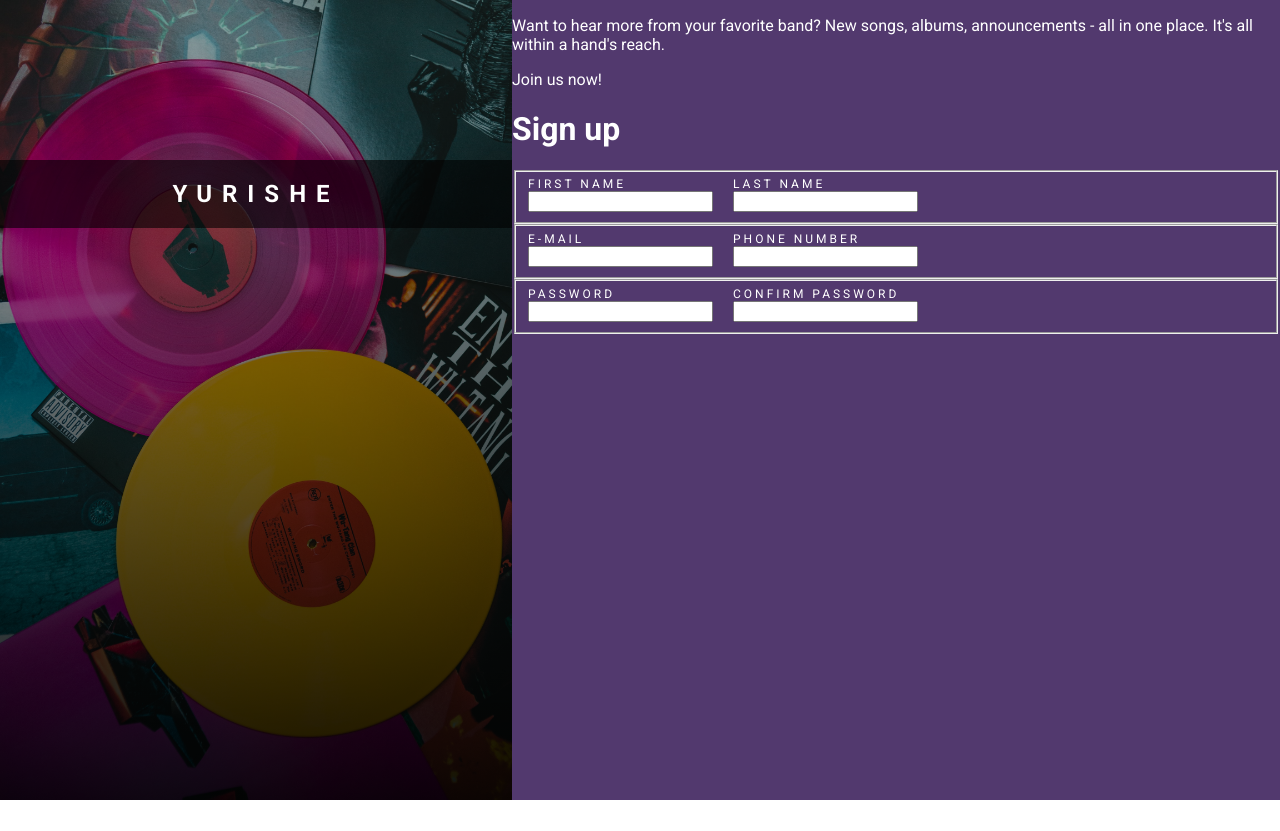
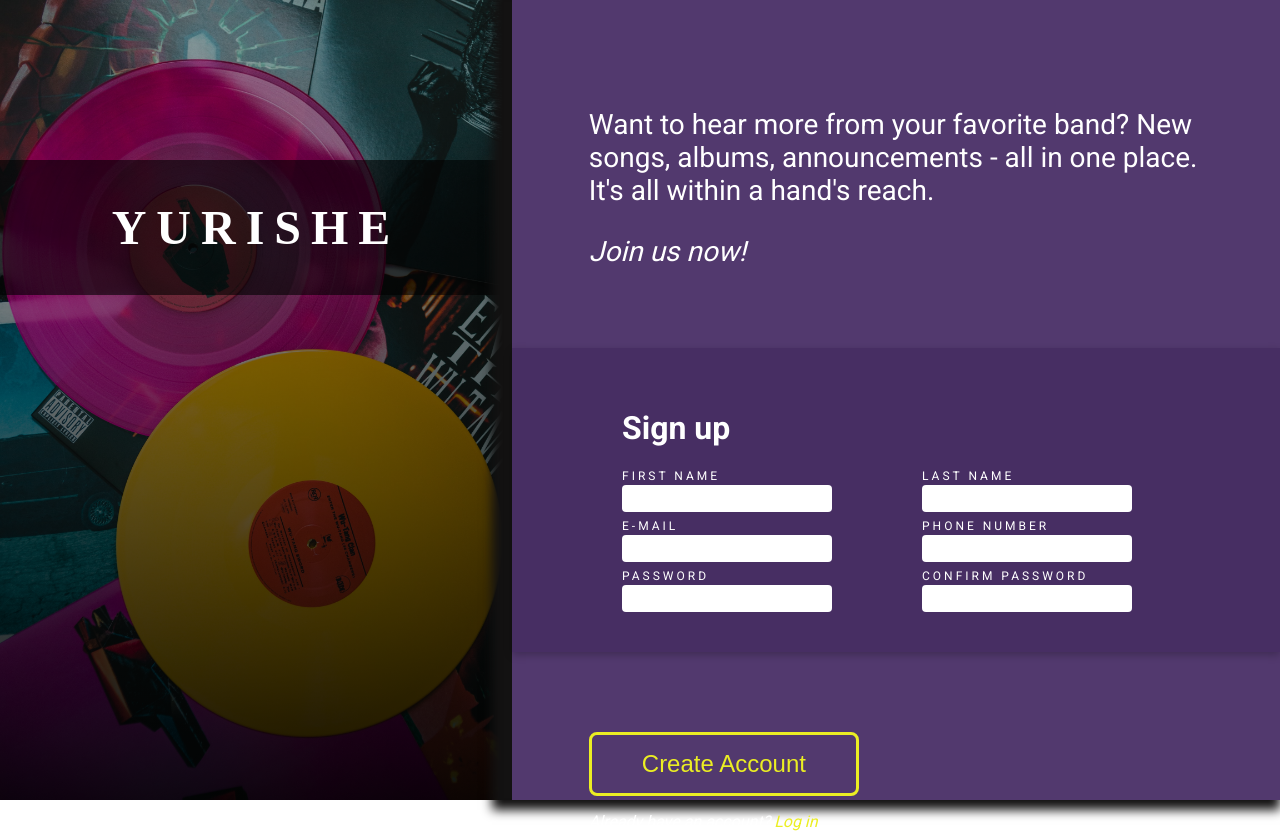
Before and after one commit to yurishe0/top-signupform, a plain HTML site: page index.html in a window 1280 px wide. Before the commit the page ends 800 px from the top, so only its background shows below. Drawn offline with Linux system fonts and the light colour scheme; a web font is replaced by a local one.

Commit message:
Finished page

```diff
--- a/index.html
+++ b/index.html
@@ -17,46 +17,51 @@
                 <h2>yurishe</h2>
             </div>
         </div>
+        <div class="section-wrapper">
             <div class="section-container">
+                <div class="text-container">
                     <p>Want to hear more from your favorite band? New songs, albums, announcements - all in one place. It's all
                         within a hand's reach.</p>
                     <p>Join us now!</p>
+                </div>
                 <div class="form-container">
-                <form action="" method="post">
+                    <form action="" method="post" id="signupform">
                         <h1>Sign up</h1>
-                    <fieldset>
+                        <div class="input-grid">
                             <div class="input-container">
                                 <label for="fname">First name</label>
-                            <input type="text" name="" id="fname" name="fname">
+                                <input type="text" name="" id="fname" name="fname" min="2" max="24">
                             </div>
                             <div class="input-container">
                                 <label for="lname">Last name</label>
-                            <input type="text" name="" id="lname" name="lname">
+                                <input type="text" name="" id="lname" name="lname" min="2" max="24">
                             </div>
-                    </fieldset>
-
-                    <fieldset>
                             <div class="input-container">
                                 <label for="email">E-mail</label>
                                 <input type="email" name="email" id="email">
                             </div>
                             <div class="input-container">
                                 <label for="telephone">Phone number</label>
-                            <input type="tel" name="telephone" id="telephone">
+                                <input type="tel" name="telephone" id="telephone" type="number" min="9" max="12">
                             </div>
-                    </fieldset>
-
-                    <fieldset>
                             <div class="input-container">
                                 <label for="password">Password</label>
-                            <input type="password" name="password" id="password">
+                                <input type="password" name="password" id="password" min="8">
                             </div>
                             <div class="input-container">
                                 <label for="password-conf">Confirm password</label>
-                            <input type="password" name="password-conf" id="password-conf">
+                                <input type="password" name="password-conf" id="password-conf" min="8">
                             </div>
-                    </fieldset>
+                        </div>
                     </form>
+                </div>
+
+                <div class="button-container">
+                    <input type="submit" value="Create Account" form="signupform">
+                    <p>
+                        Already have an account? <a href="">Log in</a>.
+                    </p>
+                </div>
             </div>
         </div>
     </div>
--- a/styles.css
+++ b/styles.css
@@ -1,4 +1,5 @@
 @import url('https://fonts.googleapis.com/css2?family=Roboto:wght@100;300;400;500;700;900&display=swap');
+@import url('https://fonts.googleapis.com/css2?family=Skranji:wght@700&display=swap');
 
 *,
 *::before,
@@ -14,6 +15,7 @@ body {
     font-family: Roboto;
     color: white;
 }
+
 
 /* Form default style reset */
 form, input {
@@ -40,7 +42,6 @@ input:focus {
 
 .logo {
     width: 100%;
-    color: white;
     background-color: rgb(0, 0, 0, 0.6);
     display: flex;
     justify-content: center;
@@ -49,14 +50,55 @@ input:focus {
     position: absolute;
     top: 20%;
 
+    font-family: Skranji;
+    font-size: 32px;
+    color: white;
     text-transform: uppercase;
     letter-spacing: 10px;
 }
 
+.section-container {
+    width: 100%;
+    height: 80%;
 
-.section-container {
+}
+
+.section-container p {
+    font-size: 28px;
+}
+
+.text-container {
+    width: 80%;
+    margin: auto;
+}
+
+.section-container p:nth-child(2) {
+    font-style: italic;
+}
+
+.section-wrapper {
+    background-color: #52396e;
     width: 60%;
-    background-color: #52396e;
+    height: 100%;
+
+    display: flex;
+    align-items: center;
+    justify-content: center;
+
+    box-shadow: -10px 0px 10px 10px #131212;
+    z-index: 5;
+}
+
+.form-container {
+    background-color: #472e63;
+    box-shadow: rgba(0, 0, 0, 0.24) 0px 3px 8px;
+    padding: 40px 10px;
+
+    margin: 80px 0px;
+}
+
+form {
+    margin: 0px 100px;
 }
 
 label {
@@ -64,9 +106,53 @@ label {
     letter-spacing: 3px;
     font-size: 12px;
     display: block;
+    margin-bottom: 2px;
 }
 
-fieldset {
+.input-container {
     display: flex;
-    gap: 20px;
+    flex-direction: column;
+    width: 70%;
 }
+
+.input-grid {
+    display: grid;
+    grid-template-columns: 300px 300px;
+    grid-template-rows: 50px 50px;
+}
+
+input {
+    padding: 6px;
+    border-radius: 4px;
+    border: 0px solid black;
+    inset: none;
+}
+
+.button-container {
+    width: 80%;
+    margin: auto;
+}
+
+input[type="submit"] {
+    cursor: pointer;
+    padding: 15px 50px;
+    background-color: #52396e;
+    border: 3px solid #ebee23;
+    border-radius: 8px;
+    color: #ebee23;
+    font-size: 24px;
+}
+
+input[type="submit"]:hover {
+    background-color: #ebee23;
+    color: #52396e;
+}
+
+.button-container p {
+    font-size: 16px;
+}
+
+a {
+    color: #ebee23;
+    text-decoration: none;
+}
```
Lines whose indentation alone changed are shown as unchanged.
